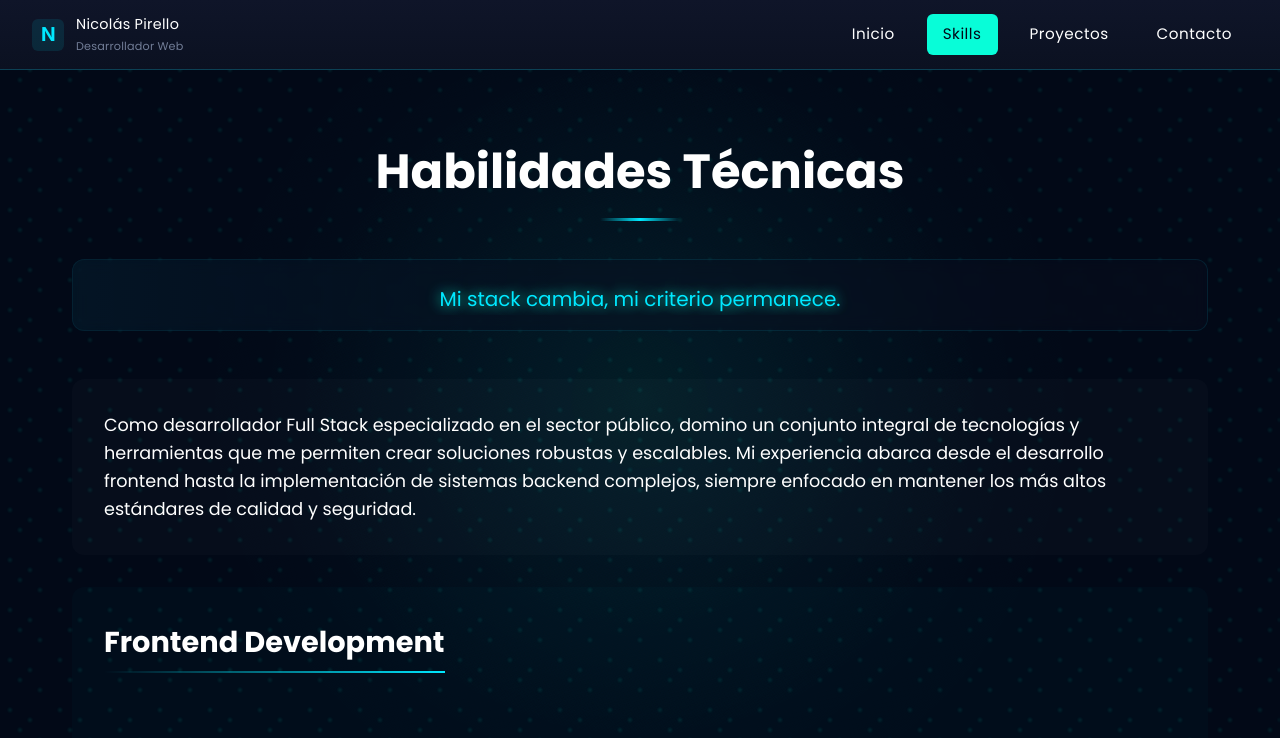
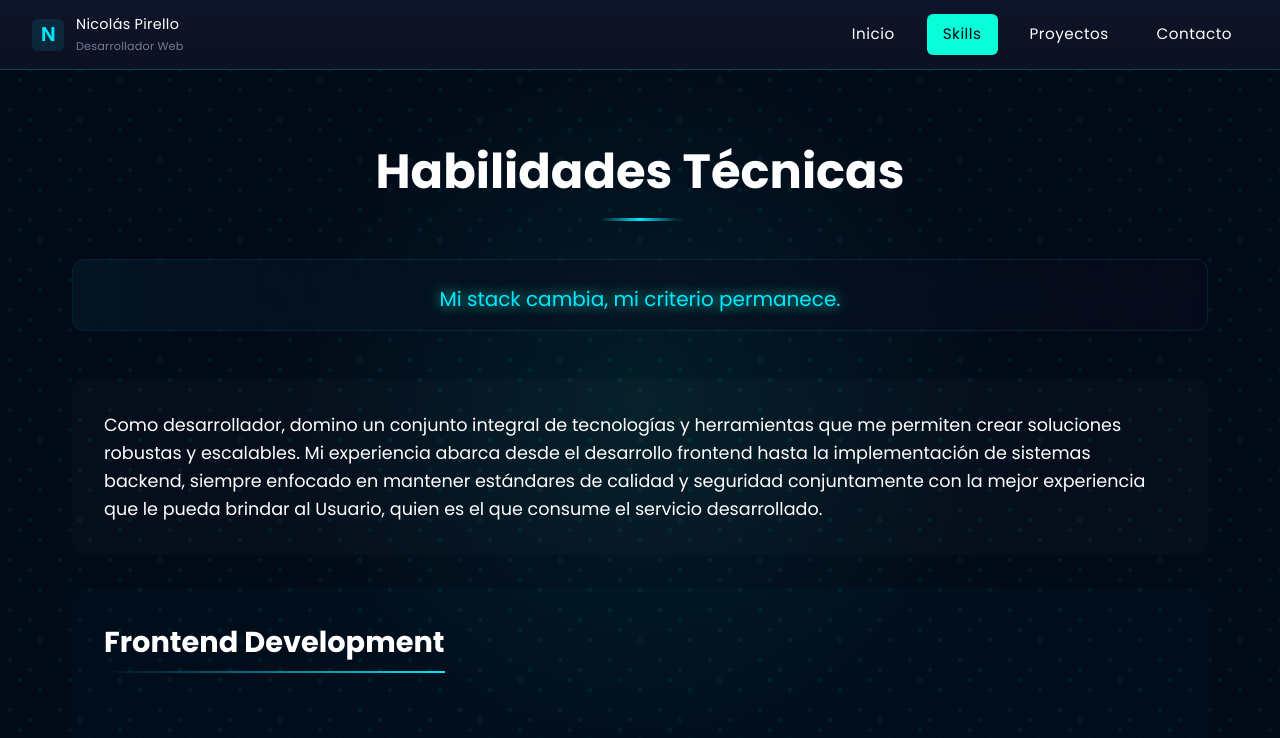
Before and after one commit to NicolasPirello/mi-portafolio, a React (Create React App) app: page /skills in a window 1280 px wide. Shown: the top 738 px of the page. Built offline with nearby package versions, Linux system fonts and the light colour scheme.

Commit message:
Cambios en los Parrafos, que eran genericos para crear el diseño, adaptandolos a la realidad

```diff
--- a/src/components/Contacto.jsx
+++ b/src/components/Contacto.jsx
@@ -71,9 +71,8 @@ const Contacto = () => {
 
                 <div className="project-section">
                     <p className="projects-description">
-                        Como desarrollador Full Stack en el sector público, estoy siempre interesado en nuevos desafíos
-                        y oportunidades de colaboración. Si tienes un proyecto en mente o quieres discutir posibles
-                        colaboraciones, no dudes en contactarme.
+                        Como desarrollador, estoy siempre interesado en nuevos desafíos
+                        y oportunidades de crecimiento. Si queres contactarme, no dudes rellenar el formulario.
                     </p>
                 </div>
 
--- a/src/components/Skills.jsx
+++ b/src/components/Skills.jsx
@@ -224,10 +224,7 @@ const Skills = () => {
 
                 <div className="skill-section">
                     <p className="skills-description">
-                        Como desarrollador Full Stack especializado en el sector público, domino un conjunto integral de tecnologías
-                        y herramientas que me permiten crear soluciones robustas y escalables. Mi experiencia abarca desde el
-                        desarrollo frontend hasta la implementación de sistemas backend complejos, siempre enfocado en mantener
-                        los más altos estándares de calidad y seguridad.
+                        Como desarrollador, domino un conjunto integral de tecnologías y herramientas que me permiten crear soluciones robustas y escalables. Mi experiencia abarca desde el desarrollo frontend hasta la implementación de sistemas backend, siempre enfocado en mantener estándares de calidad y seguridad conjuntamente con la mejor experiencia que le pueda brindar al Usuario, quien es el que consume el servicio desarrollado.
                     </p>
                 </div>
 
```
